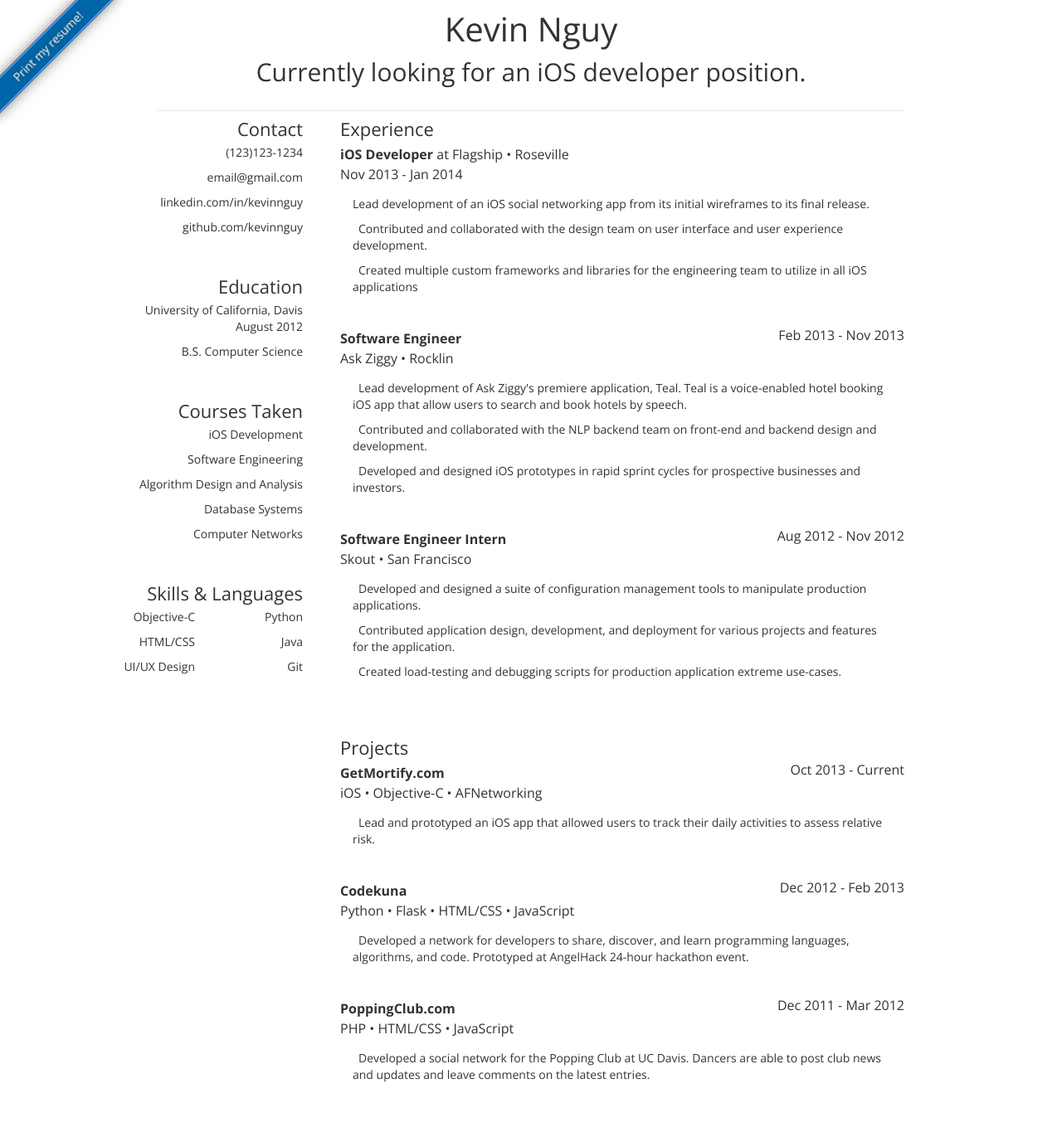
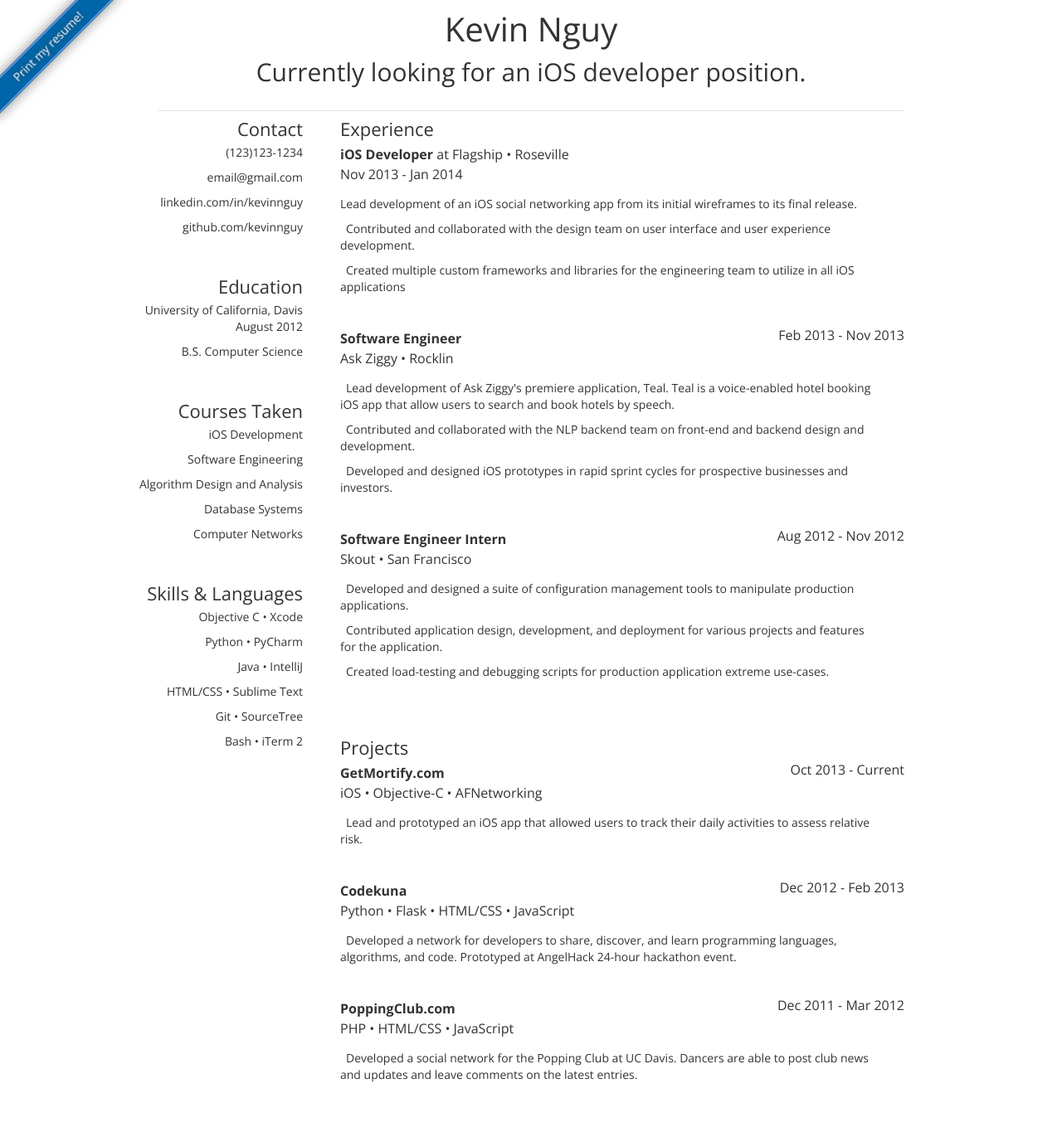
Before and after one commit to kevinnguy/kevinnguy.github.com, a Jekyll site: the page index.html, which Jekyll copies as it is, in a window 1280 px wide. Shown: the whole page at 83% size. Built offline with Jekyll 4.4.1, drawn with Linux system fonts in a browser that asks for light colours.

Commit message:
Sorry for the poor description

```diff
--- a/index.html
+++ b/index.html
@@ -83,9 +83,12 @@
 
           <div id="languages">Skills & Languages</div>
           <ul id="social">
-            <li>Python<span class="two columns">Objective-C</span></li>
-            <li>Java<span class="two columns">HTML/CSS</span></li>
-            <li>Git<span class="two columns">UI/UX Design</span></li>
+            <li>Objective C &bull; Xcode</li>
+            <li>Python &bull; PyCharm</li>
+            <li>Java &bull; IntelliJ</li>
+            <li>HTML/CSS &bull; Sublime Text</li>
+            <li>Git &bull; SourceTree</li>
+            <li>Bash &bull; iTerm 2</li>
           </ul>
 
         </section>
@@ -101,27 +104,27 @@
             <p class="nine columns"><strong>iOS Developer</strong> at Flagship  &bull;  Roseville</br>Nov 2013 - Jan 2014</p>
           </dt>
           <ul>
-            <li class="eleven columns offset-by-one">Lead development of an iOS social networking app from its initial wireframes to its final release.</li>
-            <li class="eleven columns offset-by-one"><a class="fa fa-mobile description"></a>Contributed and collaborated with the design team on user interface and user experience development.</li>
-            <li class="eleven columns offset-by-one"><a class="fa fa-mobile description"></a>Created multiple custom frameworks and libraries for the engineering team to utilize in all iOS applications</li>
+            <li class="eleven columns">Lead development of an iOS social networking app from its initial wireframes to its final release.</li>
+            <li class="eleven columns "><a class="fa fa-mobile description"></a>Contributed and collaborated with the design team on user interface and user experience development.</li>
+            <li class="eleven columns "><a class="fa fa-mobile description"></a>Created multiple custom frameworks and libraries for the engineering team to utilize in all iOS applications</li>
           </ul>
         </dl>
 
         <dl class="fourteen columns bottom">
           <dt><p class="nine columns bigfont"><strong>Software Engineer</strong></br>Ask Ziggy  &bull;  Rocklin</p><span class="three columns right">Feb 2013 - Nov 2013</span></dt>
           <ul>
-            <li class="eleven columns offset-by-one"><a class="fa fa-mobile description"></a>Lead development of Ask Ziggy's premiere application, Teal. Teal is a voice-enabled hotel booking iOS app that allow users to search and book hotels by speech.</li>
-            <li class="eleven columns offset-by-one"><a class="fa fa-mobile description"></a>Contributed and collaborated with the NLP backend team on front-end and backend design and development.</li>
-            <li class="eleven columns offset-by-one"><a class="fa fa-mobile description"></a>Developed and designed iOS prototypes in rapid sprint cycles for prospective businesses and investors.</li>
+            <li class="eleven columns "><a class="fa fa-mobile description"></a>Lead development of Ask Ziggy's premiere application, Teal. Teal is a voice-enabled hotel booking iOS app that allow users to search and book hotels by speech.</li>
+            <li class="eleven columns "><a class="fa fa-mobile description"></a>Contributed and collaborated with the NLP backend team on front-end and backend design and development.</li>
+            <li class="eleven columns "><a class="fa fa-mobile description"></a>Developed and designed iOS prototypes in rapid sprint cycles for prospective businesses and investors.</li>
           </ul>
         </dl>
 
         <dl class="fourteen columns bottom">
           <dt><p class="nine columns bigfont"><strong>Software Engineer Intern</strong></br>Skout  &bull;  San Francisco</p><span class="three columns right">Aug 2012 - Nov 2012</span></dt>
           <ul>
-            <li class="eleven columns offset-by-one"><a class="fa fa-desktop description"></a>Developed and designed a suite of configuration management tools to manipulate production applications.</li>
-            <li class="eleven columns offset-by-one"><a class="fa fa-desktop description"></a>Contributed application design, development, and deployment for various projects and features for the application.</li>
-            <li class="eleven columns offset-by-one"><a class="fa fa-desktop description"></a>Created load-testing and debugging scripts for production application extreme use-cases.</li>
+            <li class="eleven columns "><a class="fa fa-desktop description"></a>Developed and designed a suite of configuration management tools to manipulate production applications.</li>
+            <li class="eleven columns "><a class="fa fa-desktop description"></a>Contributed application design, development, and deployment for various projects and features for the application.</li>
+            <li class="eleven columns "><a class="fa fa-desktop description"></a>Created load-testing and debugging scripts for production application extreme use-cases.</li>
           </ul>
         </dl>
 
@@ -132,21 +135,21 @@
        <dl class="fourteen columns bottom">
           <dt><p class="nine columns bigfont"><strong>GetMortify.com</strong></br>iOS &bull; Objective-C &bull; AFNetworking</p><span class="three columns right">Oct 2013 - Current</span></dt>
           <ul>
-            <li class="eleven columns offset-by-one"><a class="fa fa-code description"></a>Lead and prototyped an iOS app that allowed users to track their daily activities to assess relative risk.</li>
+            <li class="eleven columns "><a class="fa fa-code description"></a>Lead and prototyped an iOS app that allowed users to track their daily activities to assess relative risk.</li>
           </ul>
         </dl>
 
         <dl class="fourteen columns bottom">
           <dt><p class="nine columns bigfont"><strong>Codekuna</strong></br>Python &bull; Flask &bull; HTML/CSS &bull; JavaScript</p><span class="three columns right">Dec 2012 - Feb 2013</span></dt>
           <ul>
-            <li class="eleven columns offset-by-one"><a class="fa fa-code description"></a>Developed a network for developers to share, discover, and learn programming languages, algorithms, and code. Prototyped at AngelHack 24-hour hackathon event.</li>
+            <li class="eleven columns "><a class="fa fa-code description"></a>Developed a network for developers to share, discover, and learn programming languages, algorithms, and code. Prototyped at AngelHack 24-hour hackathon event.</li>
           </ul>
         </dl>
 
         <dl class="fourteen columns bottom">
           <dt><p class="nine columns bigfont"><strong>PoppingClub.com</strong></br>PHP &bull; HTML/CSS &bull; JavaScript</p><span class="three columns right">Dec 2011 - Mar 2012</span></dt>
           <ul>
-            <li class="eleven columns offset-by-one"><a class="fa fa-code description"></a>Developed a social network for the Popping Club at UC Davis. Dancers are able to post club news and updates and leave comments on the latest entries.</li>
+            <li class="eleven columns "><a class="fa fa-code description"></a>Developed a social network for the Popping Club at UC Davis. Dancers are able to post club news and updates and leave comments on the latest entries.</li>
           </ul>
         </dl>
 
```
